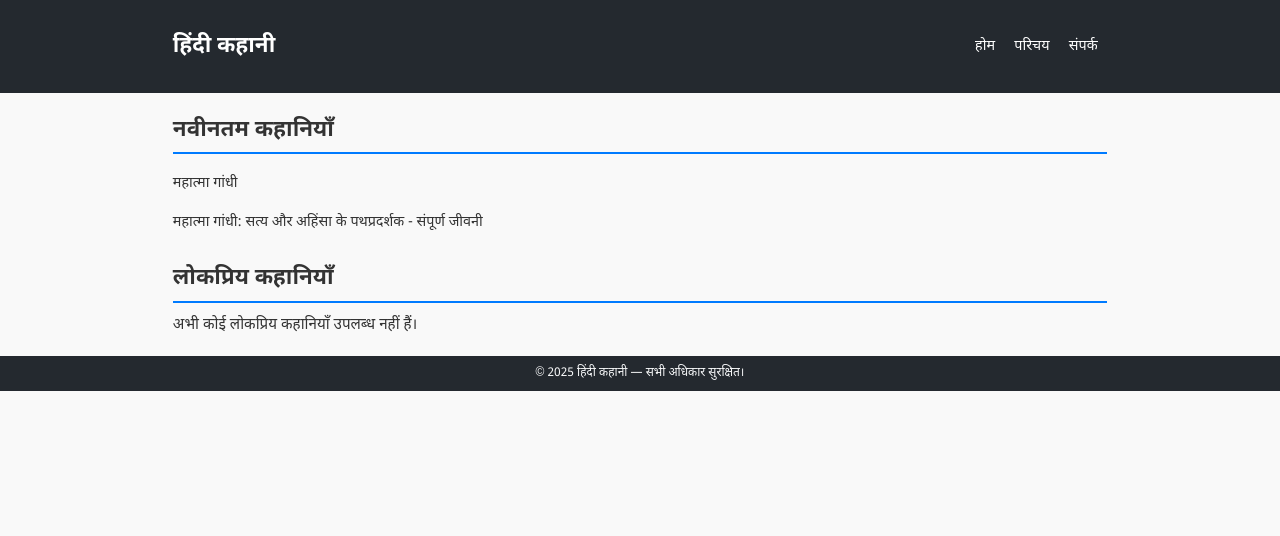
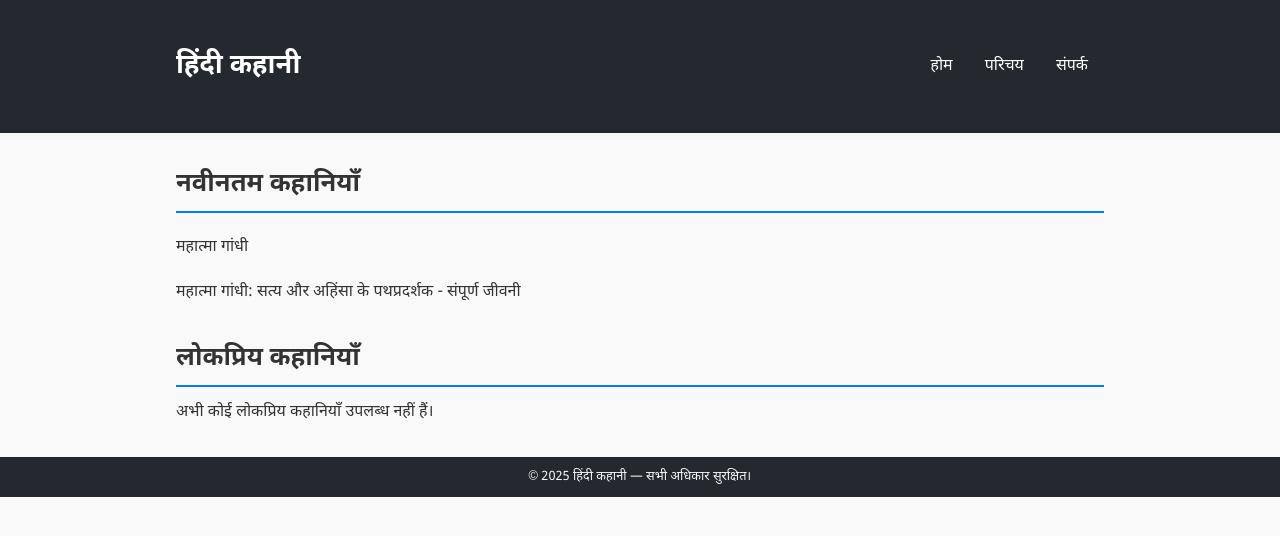
Before and after one commit to hindikahani/hindikahani.github.io, a Jekyll site: the page built from index.md, in a window 1280 px wide. Shown: the top 536 px of the page. Built offline with Jekyll 4.4.1, drawn with Linux system fonts in a browser that asks for light colours.

Commit message:
Update style.css

```diff
--- a/assets/css/style.css
+++ b/assets/css/style.css
@@ -1,5 +1,4 @@
 @import url('https://fonts.googleapis.com/css2?family=Noto+Sans+Devanagari:wght@400;700&display=swap');
-/* @import url('https://fonts.googleapis.com/css2?family=Poppins:wght@400;500;700&display=swap'); /* Poppins फ़ॉन्ट जोड़ा गया */
 
 /* Reset and General Styles */
 * {
@@ -9,24 +8,22 @@
 }
 
 body {
-  font-family: 'Noto Sans Devanagari', sans-serif; /* देवनागरी फ़ॉन्ट */
+  font-family: 'Noto Sans Devanagari', sans-serif;
   background: #f9f9f9;
   color: #333;
-  line-height: 1.6; /* कम लाइन हाइट */
-  font-size: 1.0rem; /* मोबाइल और डिफ़ॉल्ट फ़ॉन्ट साइज़ */
-  -webkit-text-size-adjust: 100%; /* ज़ूम को रोकने के लिए */
+  line-height: 1.6;
 }
 
 .container {
   max-width: 960px;
-  margin: 0.8rem auto; /* कम मार्जिन */
-  padding: 0 0.8rem; /* कम पैडिंग */
+  margin: 1rem auto;
+  padding: 0 1rem;
 }
 
 header {
   background: #24292f;
   color: white;
-  padding: 0.6rem 0.8rem; /* कम पैडिंग */
+  padding: 0.8rem 1rem;
   position: sticky;
   top: 0;
   z-index: 1000;
@@ -39,8 +36,7 @@ header .container {
 }
 
 header h1 {
-  font-size: 1.4rem;
-  font-family: 'Noto Sans Devanagari', sans-serif; /* देवनागरी फ़ॉन्ट */
+  font-size: 1.5rem;
 }
 
 nav {
@@ -48,17 +44,16 @@ nav {
   flex-direction: column;
   background-color: #24292f;
   position: absolute;
-  top: 45px; /* एडजस्टेड टॉप */
-  right: 0.8rem;
+  top: 50px;
+  right: 1rem;
   z-index: 1001;
 }
 
 nav a {
   color: white;
-  padding: 0.5rem 0.8rem; /* कम पैडिंग */
+  padding: 0.6rem 1rem;
   text-decoration: none;
   font-weight: 500;
-  font-family: 'Noto Sans Devanagari', sans-serif; /* देवनागरी फ़ॉन्ट */
 }
 
 nav a:hover {
@@ -66,27 +61,15 @@ nav a:hover {
 }
 
 .menu-toggle {
-  font-size: 1.3rem; /* छोटा आइकन */
+  font-size: 1.5rem;
   cursor: pointer;
   color: white;
 }
 
 @media (min-width: 768px) {
-  body {
-    font-size: 1.1rem; /* डेस्कटॉप के लिए थोड़ा बड़ा फ़ॉन्ट साइज़ */
-  }
-
   .container {
-    padding: 0 0.8rem; /* कम पैडिंग */
-    margin: 1rem auto; /* कम मार्जिन */
-  }
-
-  header {
-    padding: 0.8rem; /* कम पैडिंग */
-  }
-
-  header h1 {
-    font-size: 1.4rem;
+    padding: 0 1rem;
+    margin: 2rem auto;
   }
 
   nav {
@@ -97,12 +80,16 @@ nav a:hover {
   }
 
   nav a {
-    margin: 0 0.6rem; /* कम मार्जिन */
+    margin: 0 1rem;
     padding: 0;
   }
 
   .menu-toggle {
     display: none;
+  }
+
+  header h1 {
+    font-size: 1.7rem;
   }
 }
 
@@ -110,32 +97,23 @@ nav a:hover {
 .latest-posts .section-title,
 .popular-posts .section-title,
 .post-wrapper .section-title {
-  font-size: 1.4rem;
-  margin: 1.2rem 0 0.6rem; /* कम मार्जिन */
+  font-size: 1.6rem;
+  margin: 1.5rem 0 0.8rem;
   border-bottom: 2px solid #007bff;
-  padding-bottom: 0.25rem; /* कम पैडिंग */
+  padding-bottom: 0.3rem;
   color: #333;
   font-weight: 700;
-  font-family: 'Noto Sans Devanagari', sans-serif; /* देवनागरी फ़ॉन्ट */
 }
 
 /* Post List Styling */
-.latest-posts .post-list,
-.popular-posts .post-list,
-.post-wrapper .post-list {
-  margin-top: 0.4rem; /* कम मार्जिन */
-}
-
 .latest-posts .post-list a,
 .popular-posts .post-list a,
 .post-wrapper .post-list a {
   display: block;
-  padding: 0.5rem 0; /* कम पैडिंग */
+  padding: 0.6rem 0;
   text-decoration: none;
   color: #333;
   transition: background-color 0.2s ease-in-out, color 0.2s ease-in-out;
-  font-size: 1.0rem; /* छोटा फ़ॉन्ट साइज़ */
-  font-family: 'Noto Sans Devanagari', sans-serif; /* देवनागरी फ़ॉन्ट */
 }
 
 .latest-posts .post-list a:hover,
@@ -145,84 +123,56 @@ nav a:hover {
   color: #007bff;
 }
 
-.latest-posts .post-list a:last-child,
-.popular-posts .post-list a:last-child,
-.post-wrapper .post-list a:last-child {
-  border-bottom: none;
-}
-
 /* Single Post Page Styles */
-.post-wrapper {
-  padding: 0.8rem; /* कम पैडिंग */
-}
-
 .post-title {
-  font-size: 1.5rem;
+  font-size: 1.8rem;
   color: #333;
-  margin-bottom: 0.5rem; /* कम मार्जिन */
-  padding-bottom: 0.2rem; /* कम पैडिंग */
+  margin-bottom: 0.8rem;
+  padding-bottom: 0.3rem;
   border-bottom: 2px solid #007bff;
-  font-family: 'Noto Sans Devanagari', sans-serif; /* देवनागरी फ़ॉन्ट */
 }
 
 .post-meta {
-  font-size: 0.7rem;
+  font-size: 0.8rem;
   color: #6c757d;
   font-style: italic;
-  margin-bottom: 0.7rem; /* कम मार्जिन */
-  font-family: 'Noto Sans Devanagari', sans-serif; /* देवनागरी फ़ॉन्ट */
+  margin-bottom: 1rem;
 }
 
 .post-content {
-  padding-top: 0.7rem; /* कम पैडिंग */
-  font-size: 0.95rem; /* छोटा फ़ॉन्ट साइज़ */
-  line-height: 1.6; /* कम लाइन हाइट */
+  padding-top: 1rem;
+  line-height: 1.7;
   color: #495057;
-  letter-spacing: 0.01em;
-  font-family: 'Noto Sans Devanagari', sans-serif; /* देवनागरी फ़ॉन्ट */
 }
 
 .post-content p {
-  margin-bottom: 0.8rem; /* कम मार्जिन */
-  padding-bottom: 0;
-  border-bottom: none;
-  font-family: 'Noto Sans Devanagari', sans-serif; /* देवनागरी फ़ॉन्ट */
+  margin-bottom: 1rem;
 }
 
 .post-content h1,
 .post-content h2,
 .post-content h3,
 .post-content h4 {
-  font-size: 1rem;
+  font-size: 1.1rem;
   color: #333;
-  margin-top: 1.1rem; /* कम मार्जिन */
-  margin-bottom: 0.35rem; /* कम मार्जिन */
+  margin-top: 1.3rem;
+  margin-bottom: 0.5rem;
   border-bottom: 1px solid #ccc;
-  padding-bottom: 0.1rem; /* कम पैडिंग */
-  font-family: 'Noto Sans Devanagari', sans-serif; /* देवनागरी फ़ॉन्ट */
+  padding-bottom: 0.2rem;
 }
 
 .post-content a {
   color: #007bff;
   text-decoration: underline;
-  transition: color 0.2s ease-in-out;
-  font-family: 'Noto Sans Devanagari', sans-serif; /* देवनागरी फ़ॉन्ट */
 }
 
 .post-content a:hover {
   color: #0056b3;
 }
 
-.post-content ul,
-.post-content ol {
-  margin-left: 0.9rem; /* कम इंडेंट */
-  margin-bottom: 0.7rem; /* कम मार्जिन */
-  font-family: 'Noto Sans Devanagari', sans-serif; /* देवनागरी फ़ॉन्ट */
-}
-
 /* View All Link */
 .view-all {
-  margin-top: 0.9rem; /* कम मार्जिन */
+  margin-top: 1rem;
   text-align: center;
 }
 
@@ -230,16 +180,9 @@ nav a:hover {
   display: inline-block;
   background-color: #007bff;
   color: white;
-  padding: 0.45rem 0.9rem; /* कम पैडिंग */
+  padding: 0.6rem 1rem;
   text-decoration: none;
   border-radius: 6px;
-  font-size: 0.85rem; /* छोटा फ़ॉन्ट साइज़ */
-  transition: background-color 0.2s ease-in-out;
-  font-family: 'Noto Sans Devanagari', sans-serif; /* देवनागरी फ़ॉन्ट */
-}
-
-.view-all a:hover {
-  background-color: #0056b3;
 }
 
 /* Footer */
@@ -247,39 +190,7 @@ footer {
   background: #24292f;
   color: #f8f9fa;
   text-align: center;
-  padding: 0.5rem; /* कम पैडिंग */
-  margin-top: 1.2rem; /* कम मार्जिन */
-  font-size: 0.75rem; /* छोटा फ़ॉन्ट साइज़ */
-  font-family: 'Noto Sans Devanagari', sans-serif; /* देवनागरी फ़ॉन्ट */
+  padding: 0.6rem;
+  margin-top: 1.5rem;
+  font-size: 0.8rem;
 }
-
-@media (min-width: 768px) {
-  body {
-    font-size: 0.95rem; /* डेस्कटॉप के लिए थोड़ा बड़ा फ़ॉन्ट साइज़ */
-  }
-
-  .latest-posts .post-list a,
-  .popular-posts .post-list a,
-  .post-wrapper .post-list a,
-  .view-all a,
-  .post-content,
-  header h1,
-  nav a {
-    font-size: 0.9rem; /* डेस्कटॉप के लिए थोड़ा बड़ा फ़ॉन्ट साइज़ */
-    font-family: 'Noto Sans Devanagari', sans-serif; /* देवनागरी फ़ॉन्ट */
-  }
-
-  .post-title {
-    font-size: 1.6rem; /* डेस्कटॉप के लिए हेडिंग साइज़ */
-  }
-
-  .latest-posts .section-title,
-  .popular-posts .section-title,
-  .post-wrapper .section-title {
-    font-size: 1.4rem; /* डेस्कटॉप के लिए हेडिंग साइज़ */
-  }
-
-  header h1 {
-    font-size: 1.4rem; /* डेस्कटॉप के लिए हेडिंग साइज़ */
-  }
-}
```
